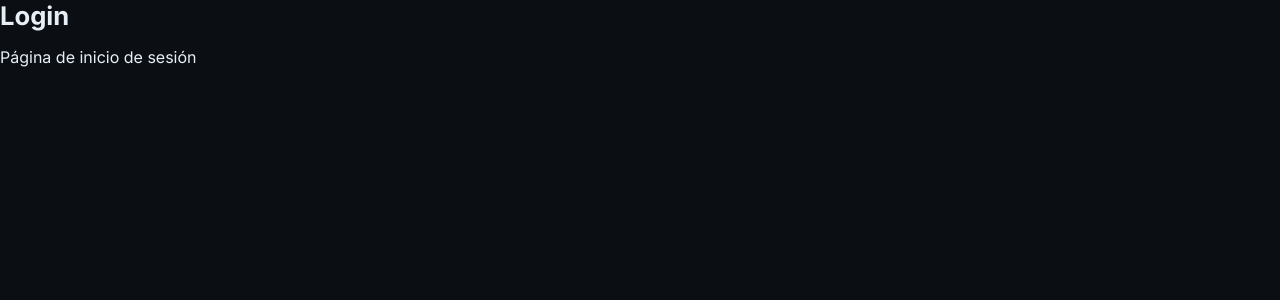
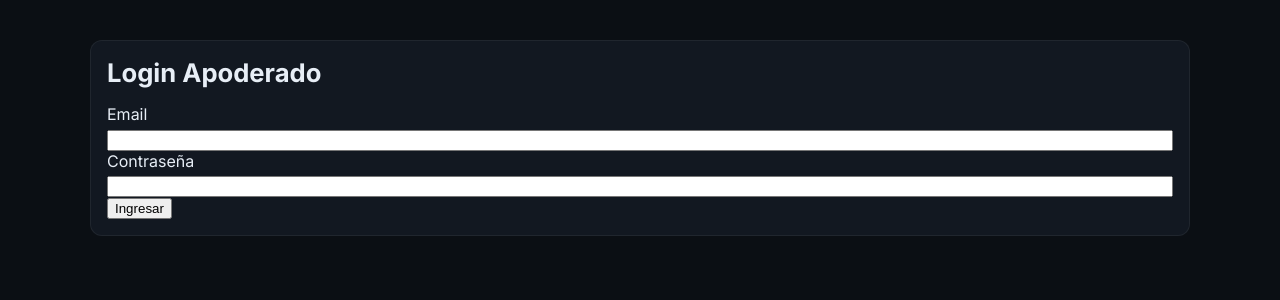
Before and after one commit to profesionalesrnmagallanes-cell/panel-conteo, a Next.js app: page /login in a window 1280 px wide. Shown: the top 300 px of the page. Built offline with nearby package versions, Linux system fonts and the light colour scheme.

Commit message:
Update page.tsx

```diff
--- a/app/login/page.tsx
+++ b/app/login/page.tsx
@@ -1,10 +1,54 @@
-// FILE: app/login/page.tsx
+"use client";
+
+import { useState } from "react";
+import { getAuth, signInWithEmailAndPassword } from "firebase/auth";
+import { app } from "@/lib/firebase";
 
 export default function LoginPage() {
+  const auth = getAuth(app);
+  const [email, setEmail] = useState("");
+  const [password, setPassword] = useState("");
+  const [error, setError] = useState("");
+  const [success, setSuccess] = useState(false);
+
+  const handleLogin = async (e: any) => {
+    e.preventDefault();
+    try {
+      await signInWithEmailAndPassword(auth, email, password);
+      setSuccess(true);
+      setError("");
+    } catch (err: any) {
+      setError("Credenciales inválidas o error en login");
+      setSuccess(false);
+    }
+  };
+
   return (
-    <div>
-      <h1>Login</h1>
-      <p>Página de inicio de sesión</p>
+    <div className="container card" style={{ marginTop: 40 }}>
+      <h1>Login Apoderado</h1>
+      <form onSubmit={handleLogin}>
+        <div className="select">
+          <label>Email</label>
+          <input
+            type="email"
+            value={email}
+            onChange={(e) => setEmail(e.target.value)}
+            required
+          />
+        </div>
+        <div className="select">
+          <label>Contraseña</label>
+          <input
+            type="password"
+            value={password}
+            onChange={(e) => setPassword(e.target.value)}
+            required
+          />
+        </div>
+        <button type="submit">Ingresar</button>
+      </form>
+      {success && <p style={{ color: "green" }}>Login exitoso ✅</p>}
+      {error && <p style={{ color: "red" }}>{error}</p>}
     </div>
   );
 }
```
